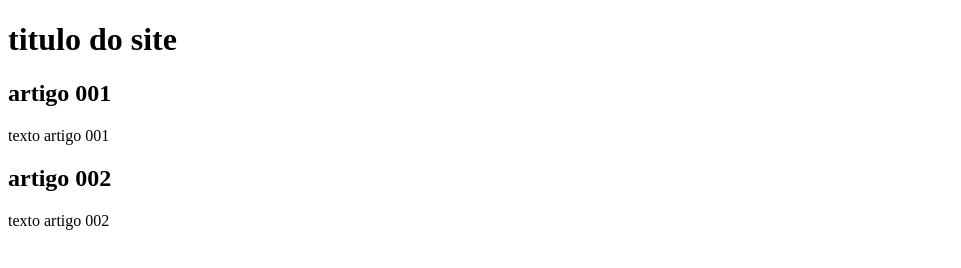
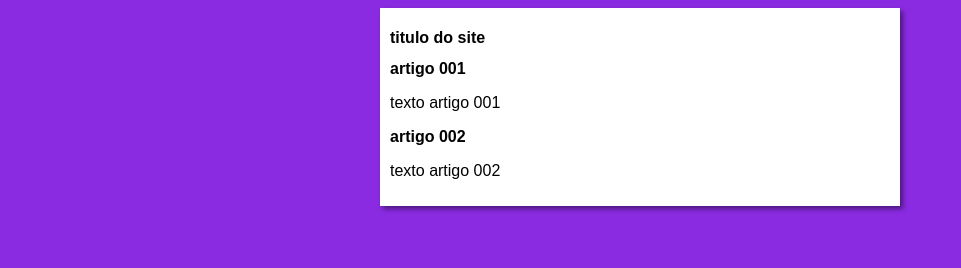
Before and after one commit to VitorTrevizani/projeto-site, a plain HTML site: page index.html in a window 1280 px wide. Shown: the whole page, without its empty margins (0-961 px from the left). Drawn offline with Linux system fonts and the light colour scheme.

Commit message:
iniciei o design

```diff
--- /dev/null
+++ b/estilos/style.css
@@ -0,0 +1,17 @@
+* {
+    font-family: Arial, Helvetica, sans-serif;
+    font-size: 16px;
+}
+
+body {
+    background-color: blueviolet;
+}
+
+
+main {
+    background-color: white;
+    width: 500px;
+    margin: auto;
+    padding: 10px;
+    box-shadow: 3px 3px 5px rgba(0, 0, 0, 0.458);
+}
--- a/index.html
+++ b/index.html
@@ -4,6 +4,7 @@
     <meta charset="UTF-8">
     <meta name="viewport" content="width=device-width, initial-scale=1.0">
     <title>titulo do site</title>
+    <link rel="stylesheet" href="estilos/style.css">
 </head>
 <body>
    <main>
```
